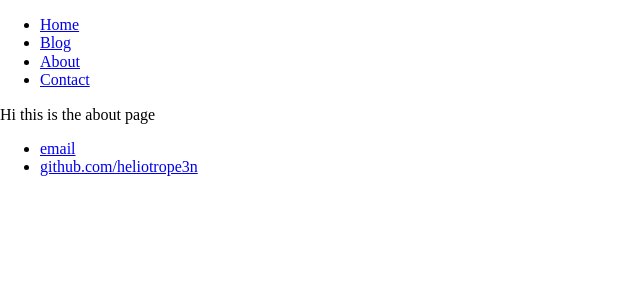
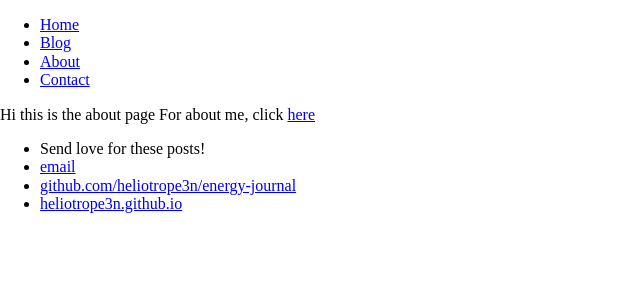
Before and after one commit to heliotrope3n/the-energy-chronicles, a Jekyll site: the page built from about/index.html, in a window 1280 px wide. Shown: the top 300 px of the page, without its empty margins (0-640 px from the left). Built offline with Jekyll 4.4.1, drawn with Linux system fonts in a browser that asks for light colours.

Commit message:
link fixes

```diff
--- a/_layouts/default.html
+++ b/_layouts/default.html
@@ -9,7 +9,7 @@
 		<body>
 			<nav>
 	    		<ul>
-	        		<li><a href="/">Home</a></li>
+	        		<li><a href="/energy-journal">Home</a></li>
 		        	<li><a href="/energy-journal/blog">Blog</a></li>
 	        		<li><a href="/energy-jornal/about">About</a></li>
 	        		<li><a href="/energy-journal/contact">Contact</a></li>
@@ -22,8 +22,10 @@
 			</div><!-- /.container -->
 			<footer>
 	    		<ul>
-	        		<li><a href="mailto:ningsongshen123@outlook.com">email</a></li>
-	        		<li><a href="https://github.com/heliotrope3n">github.com/heliotrope3n</a></li>
+	        		<li>Send love for these posts!</li>
+                    <li><a href="mailto:ningsongshen123@outlook.com">email</a></li>
+	        		<li><a href="https://github.com/heliotrope3n/energy-journal">github.com/heliotrope3n/energy-journal</a></li>
+                    <li><a href="https://heliotrope3n.github.io">heliotrope3n.github.io</a></li>
 				</ul>
 			</footer>
 		</body>
--- a/about/index.html
+++ b/about/index.html
@@ -4,3 +4,5 @@ title: About Ningsong's Energy Journal
 ---
 
 Hi this is the about page
+
+For about me, click <a href="https://heliotrope3n.github.io">here</a>
```
